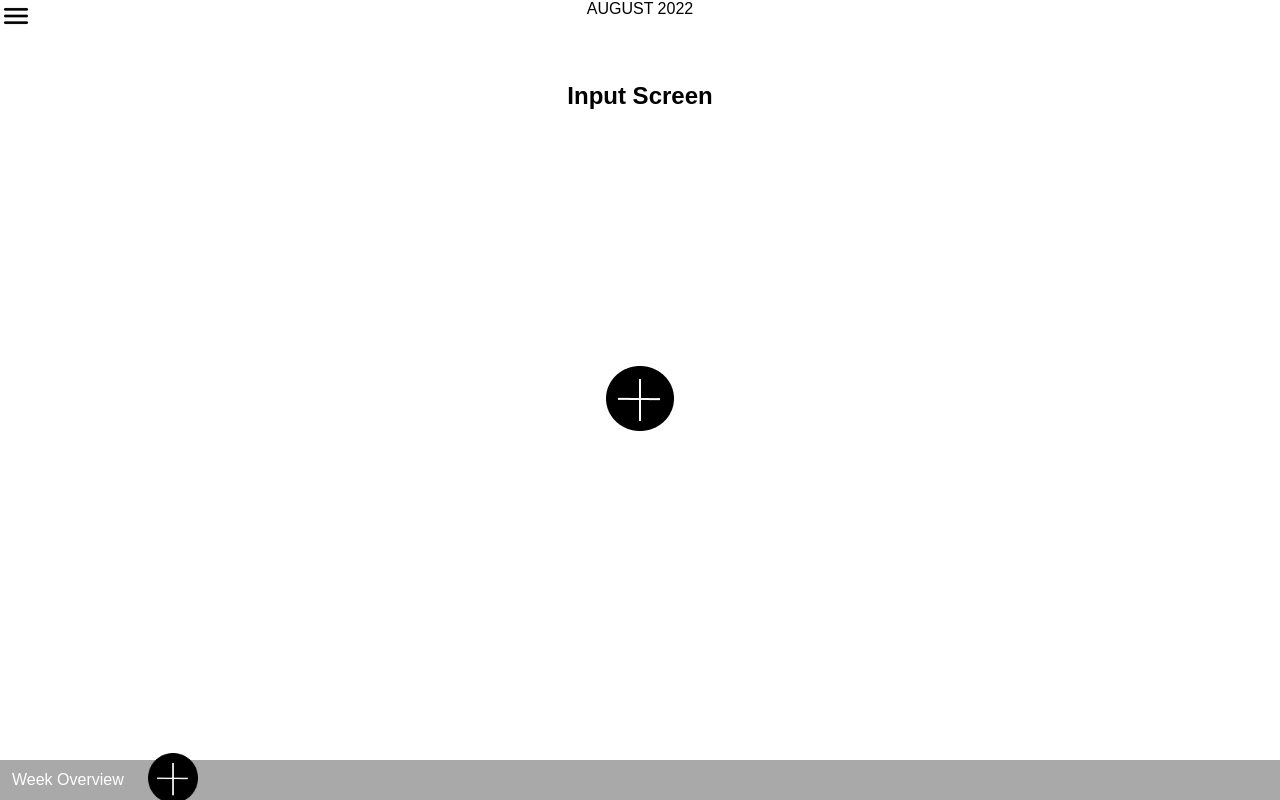
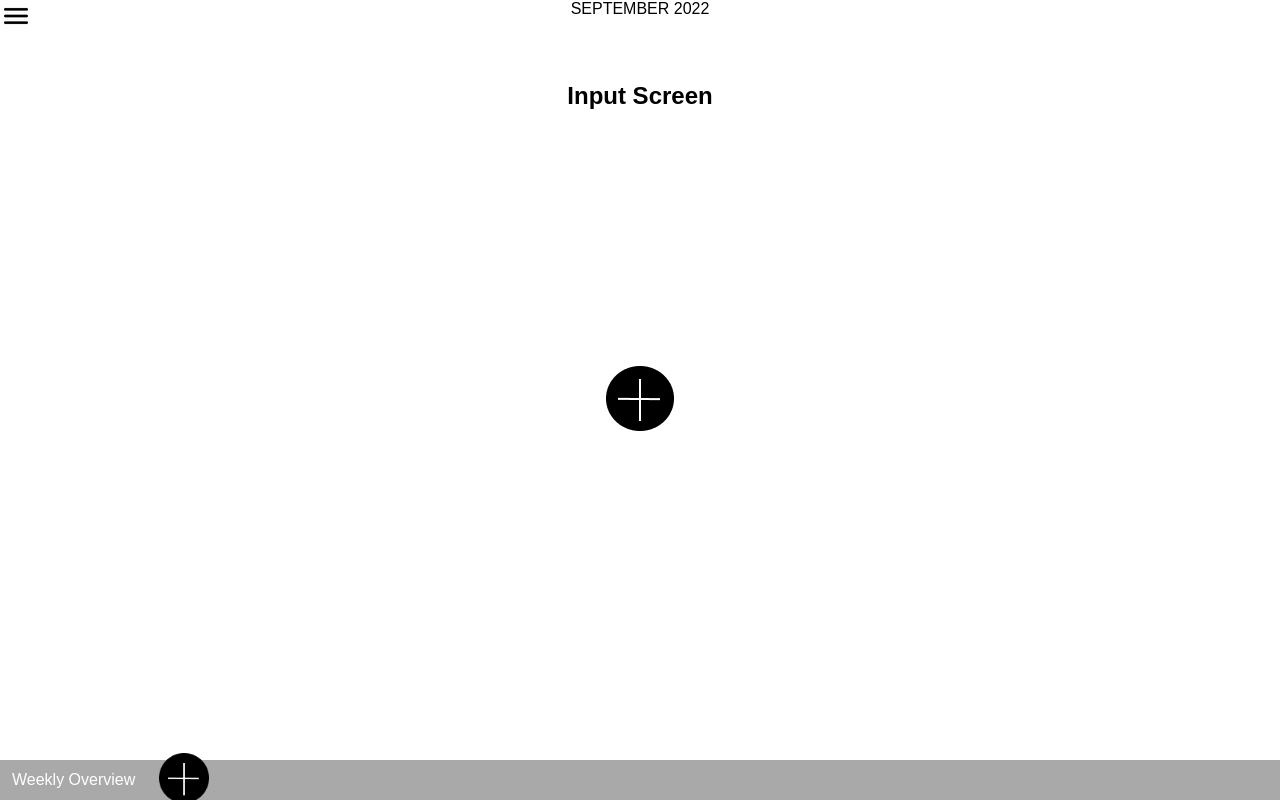
Before and after one commit to samridhivig/MainScreen, a React (Create React App) app: page / in a window 1280 px wide. Built offline with nearby package versions, Linux system fonts and the light colour scheme.

Commit message:
add overlay when nav bar is open

```diff
--- a/src/App.js
+++ b/src/App.js
@@ -22,22 +22,25 @@ export default function App() {
   const [navBarState, toggleNavBar] = useState(false);
 
   var toggleBar = navBarState ?
+  <>
+  <div className='overlay' onClick={() => toggleNavBar(!navBarState)} />
   <div className="topnav">
     <Link className='nav-link' to="/Venn">Euler</Link>
     <Link className='nav-link' to="/ModifiedVenn">Symmetric Venn</Link>
     <Link className='nav-link' to="/UpSet">UpSet</Link>
   </div>
+  </>
   :
   ''
 
   return (
-    <div className="App">
+    <div className='App'>
       <Router>
         {/* top nav menu to navigate between difference visualisations */}
         <div onClick={() => toggleNavBar(!navBarState)}>
           <img className="hamburger-icon" src={Hamburger} alt="Add button" />
         </div>
-        <span className="month-title">AUGUST 2022</span>
+        <span className="month-title">SEPTEMBER 2022</span>
 
         {toggleBar}
 
@@ -73,7 +76,7 @@ export default function App() {
 
         <ul className="app--footer">
           <li>
-            <Link to="/WeekOverview">Week Overview</Link>
+            <Link to="/WeekOverview">Weekly Overview</Link>
           </li>
           <li>
             <Link className="add-icon" to="/">
--- a/src/Calendar.js
+++ b/src/Calendar.js
@@ -402,7 +402,7 @@ function Calendar(props) {
     //useEffect(() => { console.log("this dates in calendar", props.Dates)}, [props.Dates]);
 
     // Month + Year
-    const daysInMonth = getDaysInMonth(8, 2022);
+    const daysInMonth = getDaysInMonth(9, 2022);
 
     // get starting spot for the first day of month
     const firstDayOfMonth = daysInMonth[0].getDay();
--- a/src/styles.scss
+++ b/src/styles.scss
@@ -44,6 +44,15 @@ UpSetJS {
   }
 }
 
+.overlay {
+  position: fixed;
+  top: 0;
+  left: 0;
+  right: 0;
+  bottom: 0;
+  background-color: rgba(grey, 0.5);
+}
+
 // top navigation styling
 .hamburger-icon {
   overflow: hidden;
```
